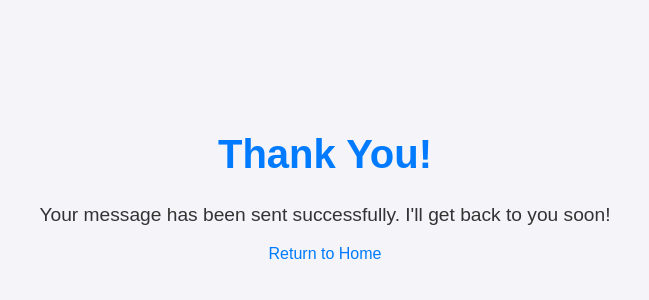
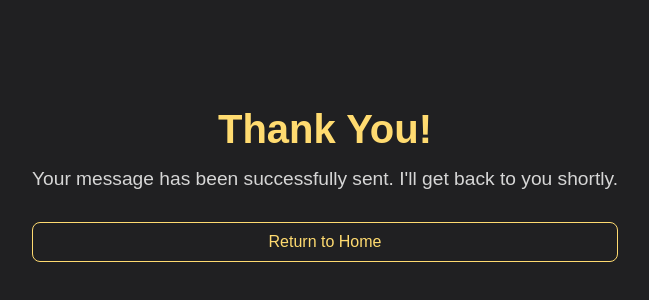
Before and after one commit to GetabalewAsfaw/Getabalew-portfolio-website, a plain HTML site: page thank-you.html in a window 1280 px wide. Shown: the part 216-516 px from the top of the page, without its empty margins (315-964 px from the left). Drawn offline with Linux system fonts and the light colour scheme; files that its build step writes are made by us from their sources.

Commit message:
Add dark-themed thank-you page

```diff
--- a/thank-you.html
+++ b/thank-you.html
@@ -4,39 +4,55 @@
   <meta charset="UTF-8">
   <meta name="viewport" content="width=device-width, initial-scale=1.0">
   <title>Thank You</title>
+  <link rel="stylesheet" href="style.css"> <!-- Link to your main CSS file -->
   <style>
     body {
+      background-color: hsl(240, 2%, 13%); /* Dark background */
+      color: hsl(0, 0%, 98%); /* Light text */
+      font-family: 'Poppins', sans-serif;
       display: flex;
+      flex-direction: column;
       justify-content: center;
       align-items: center;
       height: 100vh;
       margin: 0;
-            font-family: Arial, sans-serif;
-            background-color: #f4f4f9;
-            color: #333;
       text-align: center;
     }
+
     h1 {
       font-size: 2.5rem;
-            color: #007bff;
+      color: hsl(45, 100%, 72%); /* Accent color */
+      margin-bottom: 1rem;
     }
+
     p {
       font-size: 1.2rem;
+      color: hsl(0, 0%, 84%);
+      margin-bottom: 2rem;
     }
+
     a {
-            color: #007bff;
       text-decoration: none;
+      color: hsl(45, 100%, 72%);
+      font-size: 1rem;
+      font-weight: 500;
+      padding: 10px 20px;
+      border: 1px solid hsl(45, 100%, 72%);
+      border-radius: 8px;
+      transition: background-color 0.3s ease, color 0.3s ease;
     }
+
     a:hover {
-            text-decoration: underline;
+      background-color: hsl(45, 100%, 72%);
+      color: hsl(0, 0%, 7%);
     }
   </style>
 </head>
 <body>
   <div>
     <h1>Thank You!</h1>
-        <p>Your message has been sent successfully. I'll get back to you soon!</p>
-        <a href="index.html">Return to Home</a>
+    <p>Your message has been successfully sent. I'll get back to you shortly.</p>
+    <a href="https://getabalew-asfaw.vercel.app/">Return to Home</a>
   </div>
 </body>
 </html>
```
Lines whose indentation alone changed are shown as unchanged.
